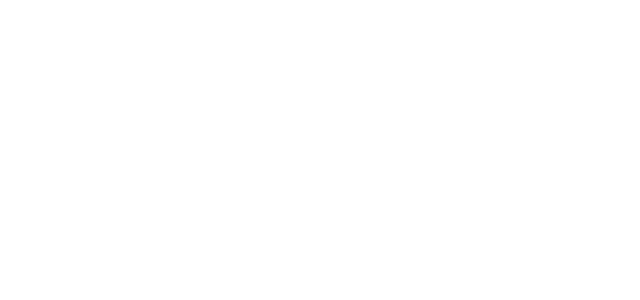
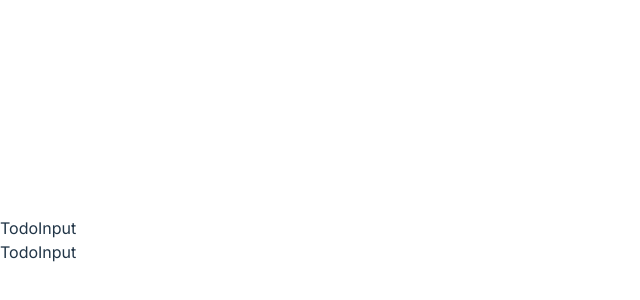
Before and after one commit to JimmyALiu/Todo-List, a React (Vite) app in the folder reactjs-todolist/: page / in a window 1280 px wide. Shown: the part 160-460 px from the top of the page, without its empty margins (0-640 px from the left). Built offline with nearby package versions, Linux system fonts and the light colour scheme.

Commit message:
Fixed imports

```diff
--- a/reactjs-todolist/src/App.jsx
+++ b/reactjs-todolist/src/App.jsx
@@ -1,9 +1,12 @@
+import TodoInput from "./components/TodoInput"
+import TodoList from "./components/TodoInput"
+
 function App() {
-
   return (
-    <>
-
-    </>
+    <main>
+      <TodoInput />
+      <TodoList />
+    </main>
   )
 }
 
```
